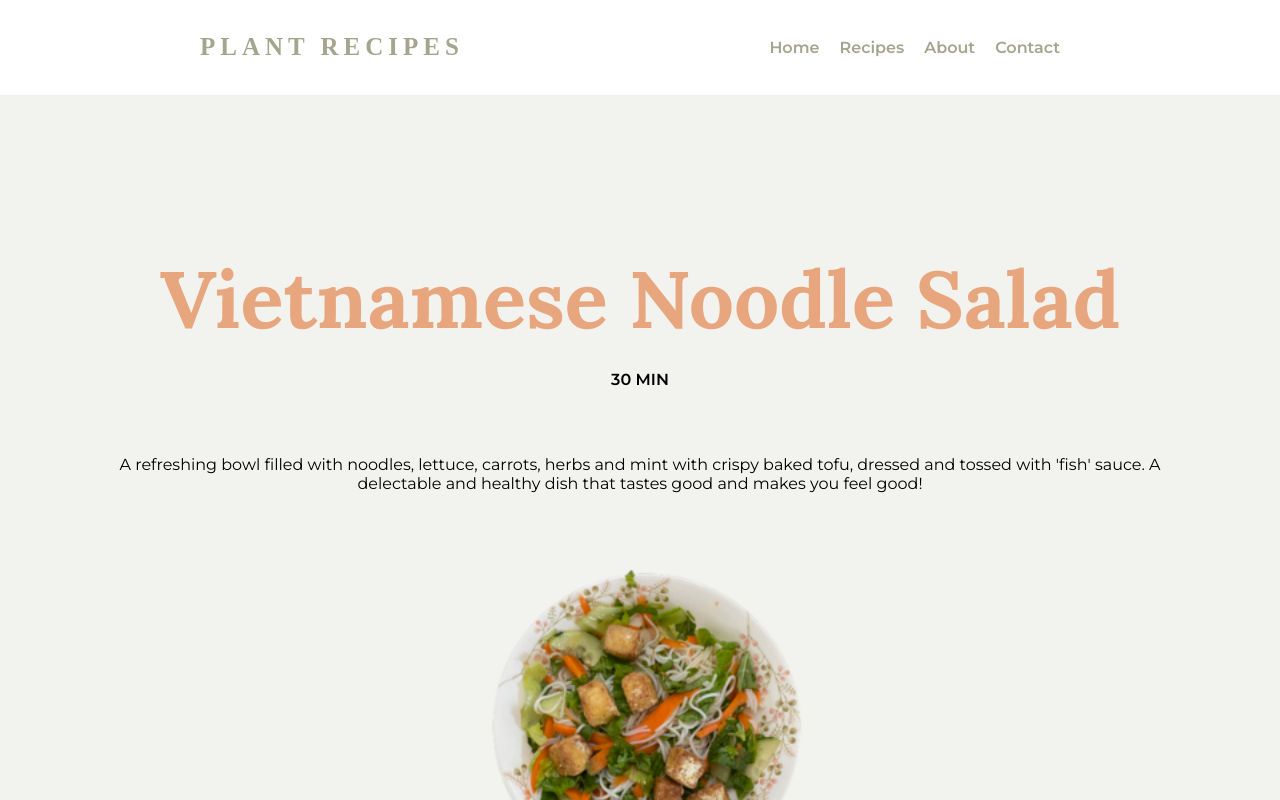
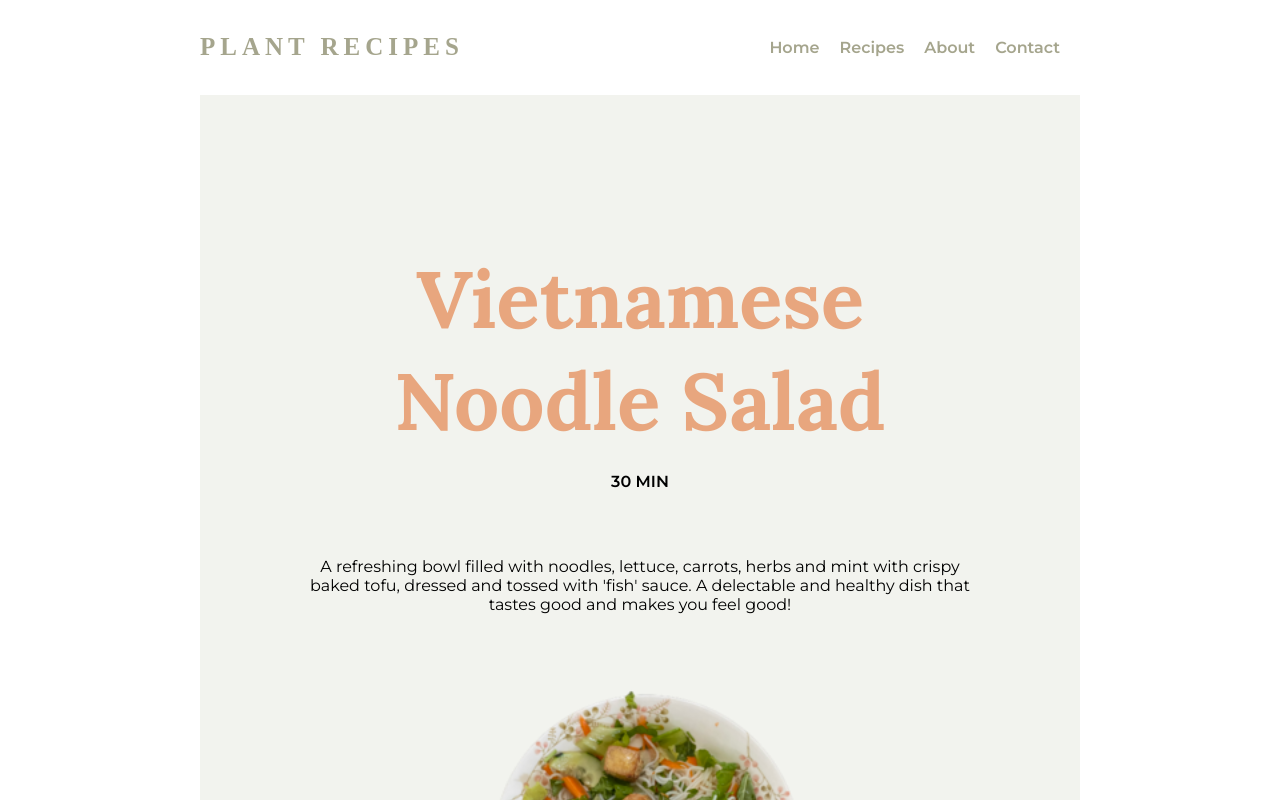
Before and after one commit to vilinh/plant-recipes-react, a React (Create React App) app: page /VietNoodleSalad in a window 1280 px wide. Shown: the top 800 px of the page. Built offline with nearby package versions, Linux system fonts and the light colour scheme.

Commit message:
changed css of recipe pages

```diff
--- a/src/pages/GreenSmoothie.js
+++ b/src/pages/GreenSmoothie.js
@@ -4,7 +4,7 @@ import '../styles/rPage.css';
 
 export default function GreenSmoothie() {
     return (
-        <div className='max-width'>
+        <div className='rec max-width'>
         <div className='recipe'>
             <div className="recipeLeft">
                 <h1>Green Smoothie</h1>
--- a/src/pages/VegNoodleSoup.js
+++ b/src/pages/VegNoodleSoup.js
@@ -4,7 +4,7 @@ import '../styles/rPage.css';
 
 export default function VegNoodleSoup() {
     return (
-        <div className='max-width'>
+        <div className='rec max-width'>
         <div className='recipe'>
             <div className="recipeLeft">
                 <h1>Veg Noodle Soup</h1>
--- a/src/pages/VietNoodleSalad.js
+++ b/src/pages/VietNoodleSalad.js
@@ -4,7 +4,7 @@ import '../styles/rPage.css';
 
 export default function VietNoodleSalad() {
     return (
-        <div className='max-width'>
+        <div className='rec max-width'>
         <div className='recipe'>
             <div className="recipeLeft">
                 <h1>Vietnamese Noodle Salad</h1>
```
